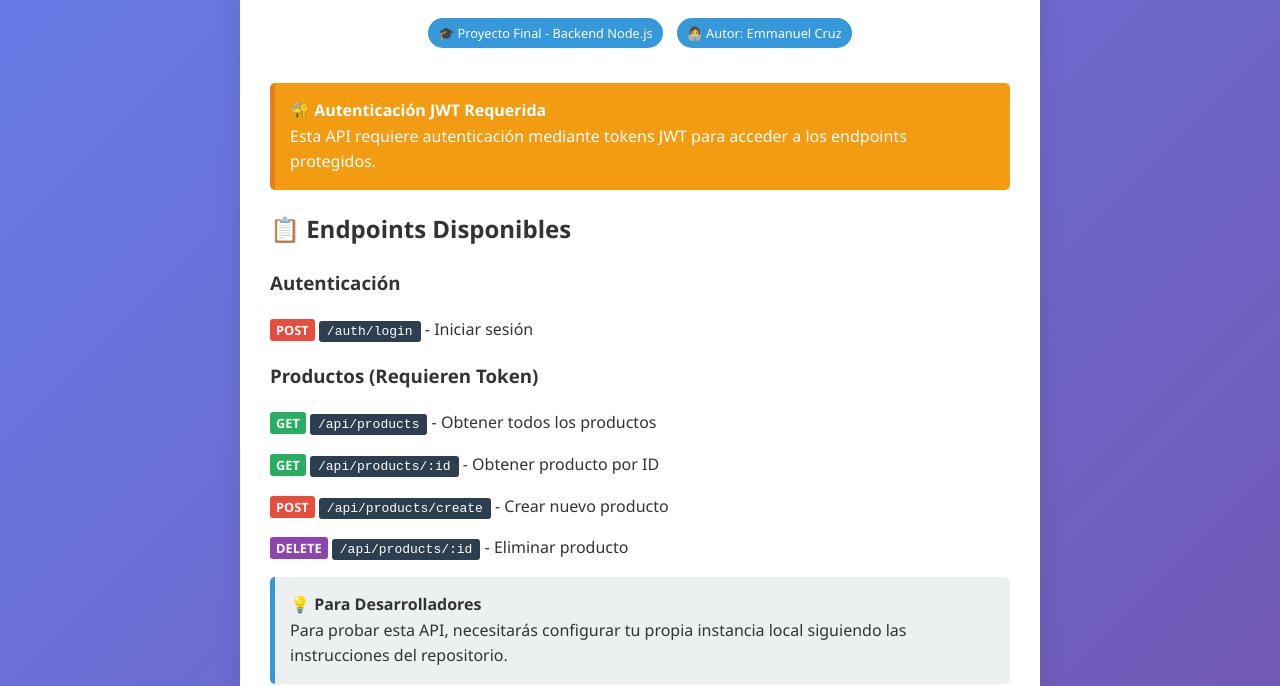
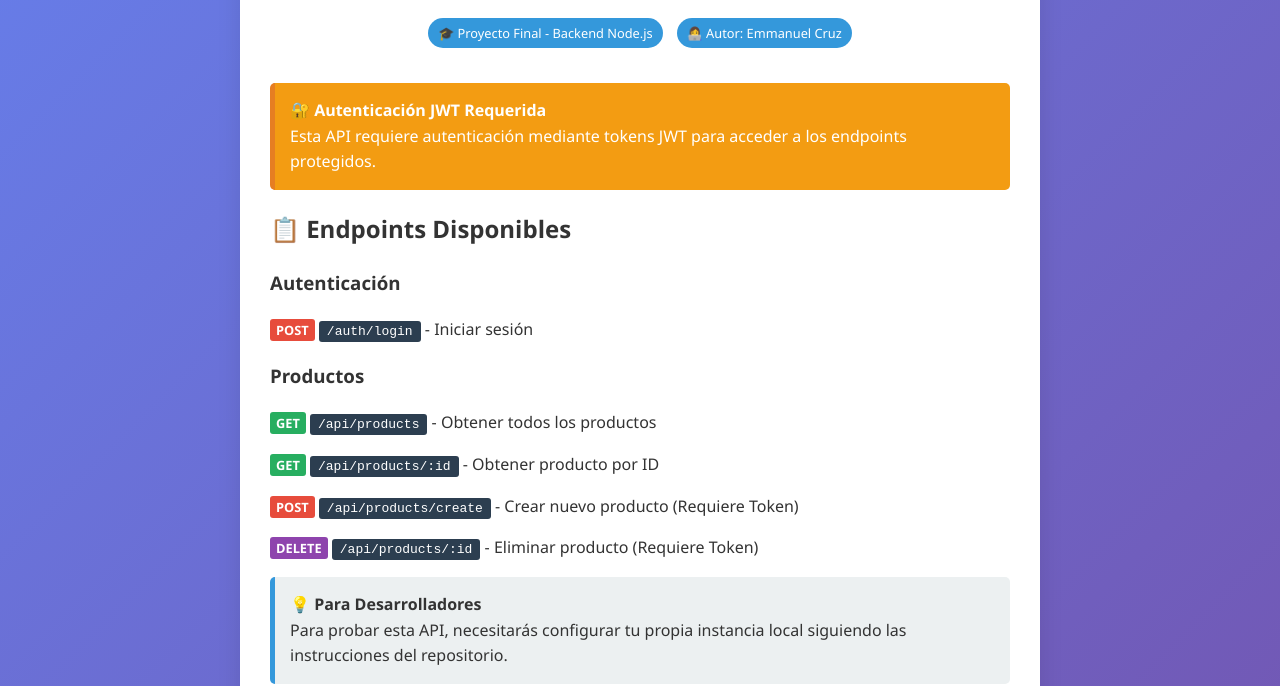
Before and after one commit to emmanuel-cruz-dev/talento-tech-api, a website: page src/views/home.html in a window 1280 px wide. Shown: the part 140-826 px from the top of the page. Drawn offline with Linux system fonts and the light colour scheme.

Commit message:
feat: updates content in src/views/home.html

```diff
--- a/src/views/home.html
+++ b/src/views/home.html
@@ -158,7 +158,7 @@
         <span class="endpoint">/auth/login</span> - Iniciar sesión
       </p>
 
-      <h3>Productos (Requieren Token)</h3>
+      <h3>Productos</h3>
       <p>
         <span class="method get">GET</span>
         <span class="endpoint">/api/products</span> - Obtener todos los
@@ -172,11 +172,12 @@
       <p>
         <span class="method post">POST</span>
         <span class="endpoint">/api/products/create</span> - Crear nuevo
-        producto
+        producto (Requiere Token)
       </p>
       <p>
         <span class="method delete">DELETE</span>
         <span class="endpoint">/api/products/:id</span> - Eliminar producto
+        (Requiere Token)
       </p>
 
       <article class="info">
```
